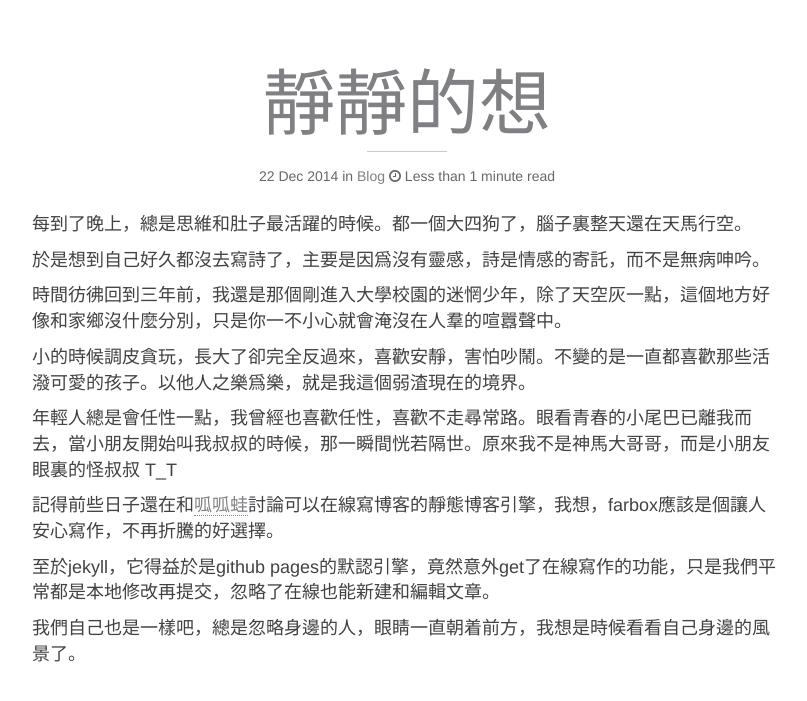
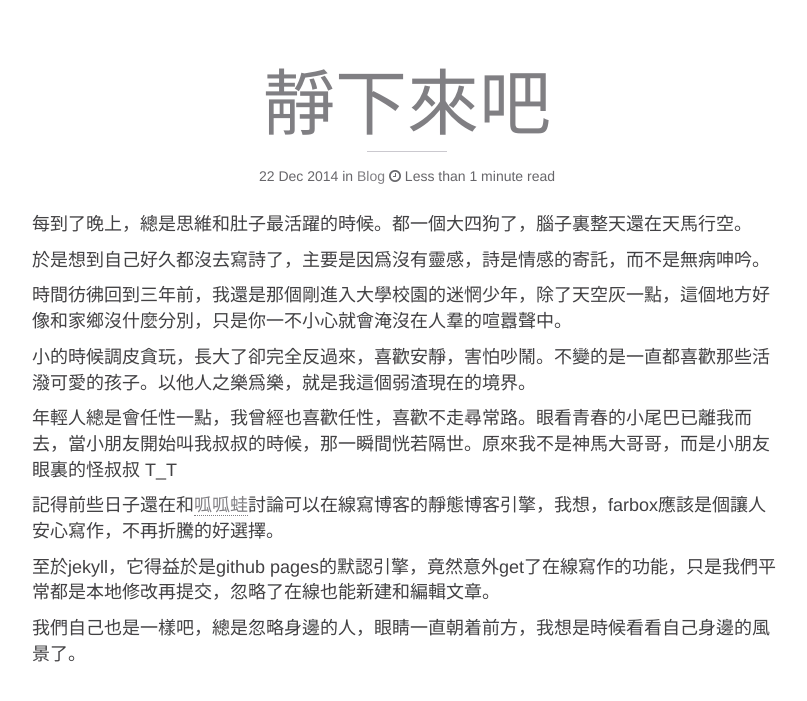
Before and after one commit to lonpo/ibrother.github.io, a Jekyll site: the page built from _posts/2014-12-22-cloud-jekyll.md, in a window 1280 px wide and 900 px high, scrolled down 348 px, cut to the strip 196-897 px from the top of the window. Shown: the whole strip, without its empty margins (233-1040 px from the left). Built offline with Jekyll 4.4.1, drawn with Linux system fonts in a browser that asks for light colours; nearby versions of some CDN libraries; some web fonts are replaced; comment, search, counter and statistics services are not loaded; a style sheet for code colours, icons or effects is not loaded.

Commit message:
site update

```diff
--- a/_posts/2014-12-22-cloud-jekyll.md
+++ b/_posts/2014-12-22-cloud-jekyll.md
@@ -1,6 +1,6 @@
 ---
 layout: post
-title: "靜靜的想"
+title: "靜下來吧"
 description:
 headline:
 modified: 2014-12-22
@@ -13,6 +13,7 @@ mathjax:
 ---
 
 每到了晚上，總是思維和肚子最活躍的時候。都一個大四狗了，腦子裏整天還在天馬行空。
+<!--more-->
 
 於是想到自己好久都沒去寫詩了，主要是因爲沒有靈感，詩是情感的寄託，而不是無病呻吟。
 
```
